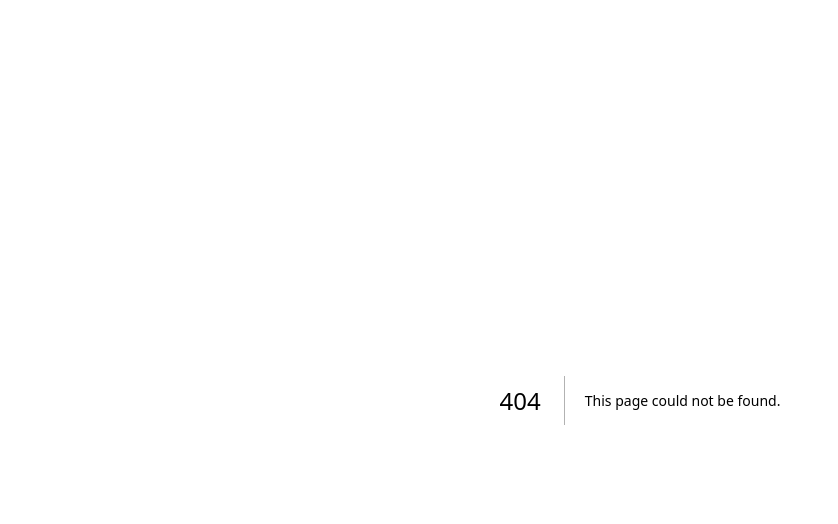
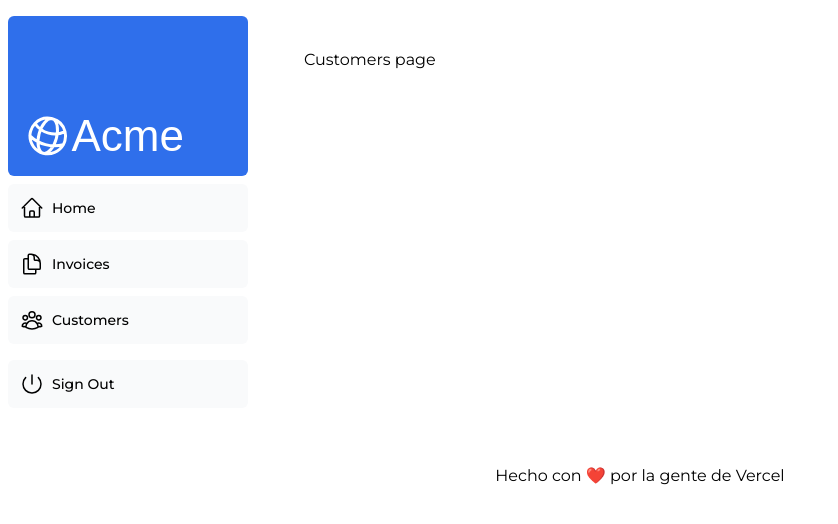
Before and after one commit to MatiasFabeiro/nextjs-dashboard, a Next.js app: page /dashboard/customers in a window 1280 px wide. Before the commit this address had no page. Shown: the top 524 px of the page, without its empty margins (0-838 px from the left). Built offline with nearby package versions, Linux system fonts and the light colour scheme; a web font is replaced by a local one.

Commit message:
Updates 15/3

```diff
--- /dev/null
+++ b/app/dashboard/customers/page.tsx
@@ -0,0 +1,3 @@
+export default function CustomersPage() {
+  return <p>Customers page</p>
+}
--- /dev/null
+++ b/app/dashboard/invoices/page.tsx
@@ -0,0 +1,3 @@
+export default function InvoicesPage() {
+  return <p>Invoices page</p>
+}
--- /dev/null
+++ b/app/dashboard/layout.tsx
@@ -0,0 +1,14 @@
+import SideNav from "../ui/dashboard/sidenav"
+
+export default function Layout ({ children } : { children: React.ReactNode }) {
+  return (
+    <div className="flex hscreen flex-col md:flex-row md:overflow-hidden">
+      <div className="w-full flex-none md:w-64">
+        <SideNav/>
+      </div>
+      <div className="flex-grow p-6 md:overflow-y-auto md:p-12">
+        {children}
+      </div>
+    </div>
+  )
+}
--- /dev/null
+++ b/app/dashboard/page.tsx
@@ -0,0 +1,3 @@
+export default function DashboardPage() {
+  return <p>Dashboard page</p>
+}
--- a/app/layout.tsx
+++ b/app/layout.tsx
@@ -8,9 +8,13 @@ export default function RootLayout({
 }) {
   return (
     <html lang="en">
-      <body className={`${montserrat.className} antialiased`}>
+      <body className={`${montserrat.className} antialiased`}> {/* <-- antialiased mejora como se renderiza la fuente */}
         {children}
-      </body> {/* <-- antialiased mejora como se renderiza la fuente */}
+
+        <footer className='py-10 flex justify-center items-enter'>
+          Hecho con ❤️ por la gente de Vercel
+        </footer>
+      </body>
     </html>
   );
 }
--- a/app/page.tsx
+++ b/app/page.tsx
@@ -28,6 +28,8 @@ export default function Page() {
         </div>
         <div className="flex items-center justify-center p-6 md:w-3/5 md:px-28 md:py-12">
           {/* Add Hero Images Here */}
+
+          {/* ==> Las Image son lazy load, es decir que si no se pueden renderizar no las carga <== */}
           <Image
             src={'/hero-desktop.png'}
             alt='Hero desktop'
@@ -35,6 +37,13 @@ export default function Page() {
             height={700}
             className='hidden md:block'
           />
+          <Image
+            src={'/hero-mobile.png'}
+            alt='Hero mobile'
+            width={560}
+            height={620}
+            className='block md:hidden'
+          />
         </div>
       </div>
     </main>
```
